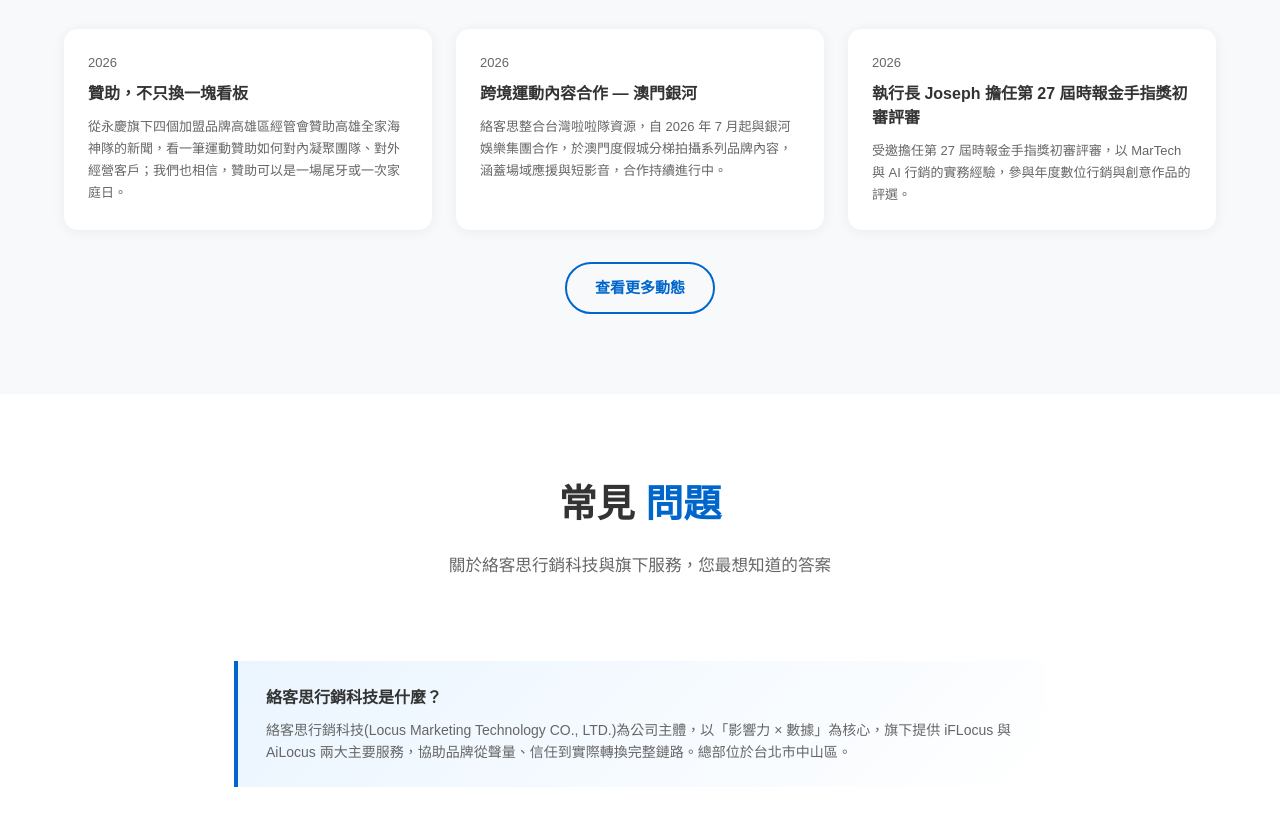
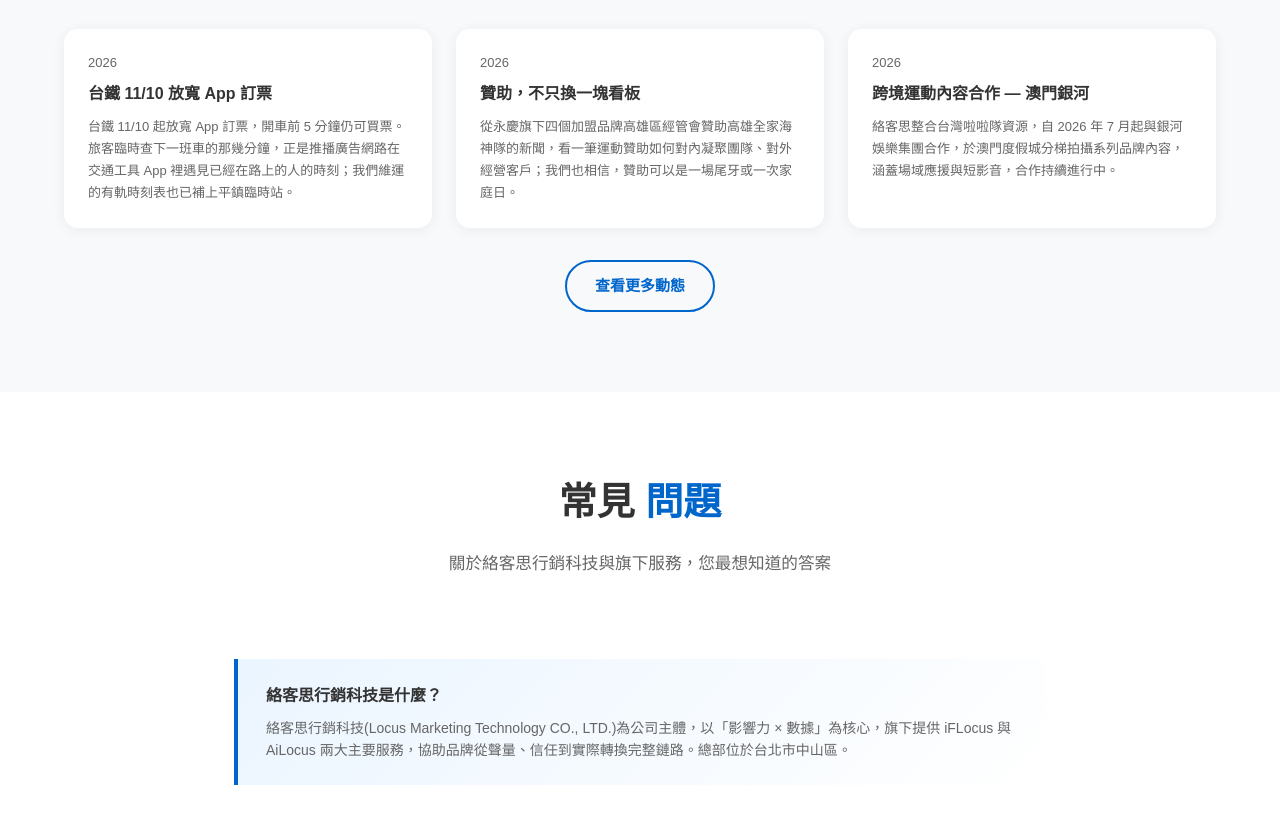
Before and after one commit to JLforAi/iflocus-website, a plain HTML site: page index.html in a window 1280 px wide. Shown: the part 5165-5990 px from the top of the page. Drawn offline with Linux system fonts and the light colour scheme.

Commit message:
content: 首頁最新動態新增 11/20「台鐵 11/10 放寬 App 訂票」
- 新卡放第一則，連到絡客思粉專 11/20 貼文（另開分頁），日期沿用「2026」
- 取代三則中最舊的「第 27 屆時報金手指獎初審評審」（news.html 仍保留）
- 摘要依粉專原文：放寬訂票、推播廣告網路、有軌時刻表補上平鎮臨時站
- 工單 0158

Co-Authored-By: Claude Opus 5.5 <noreply@anthropic.com>

```diff
--- a/index.html
+++ b/index.html
@@ -314,6 +314,11 @@
       </a>
     </div>
     <div class="news-mini-grid">
+      <a href="https://www.facebook.com/1565912975336914/posts/1617270403534504" target="_blank" rel="noopener noreferrer" class="news-mini-card">
+        <div class="news-date">2026</div>
+        <h3>台鐵 11/10 放寬 App 訂票</h3>
+        <p>台鐵 11/10 起放寬 App 訂票，開車前 5 分鐘仍可買票。旅客臨時查下一班車的那幾分鐘，正是推播廣告網路在交通工具 App 裡遇見已經在路上的人的時刻；我們維運的有軌時刻表也已補上平鎮臨時站。</p>
+      </a>
       <a href="https://www.facebook.com/1565912975336914/posts/1602910664970478" target="_blank" rel="noopener noreferrer" class="news-mini-card">
         <div class="news-date">2026</div>
         <h3>贊助，不只換一塊看板</h3>
@@ -323,11 +328,6 @@
         <div class="news-date">2026</div>
         <h3>跨境運動內容合作 — 澳門銀河</h3>
         <p>絡客思整合台灣啦啦隊資源，自 2026 年 7 月起與銀河娛樂集團合作，於澳門度假城分梯拍攝系列品牌內容，涵蓋場域應援與短影音，合作持續進行中。</p>
-      </a>
-      <a href="news.html" class="news-mini-card">
-        <div class="news-date">2026</div>
-        <h3>執行長 Joseph 擔任第 27 屆時報金手指獎初審評審</h3>
-        <p>受邀擔任第 27 屆時報金手指獎初審評審，以 MarTech 與 AI 行銷的實務經驗，參與年度數位行銷與創意作品的評選。</p>
       </a>
     </div>
     <div class="flex-center" style="margin-top:32px">
```
